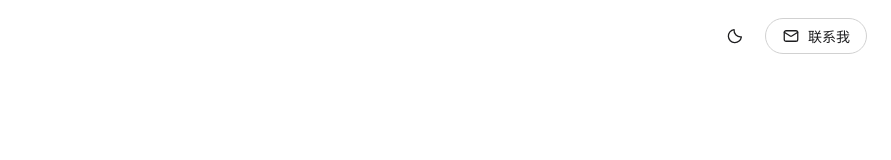
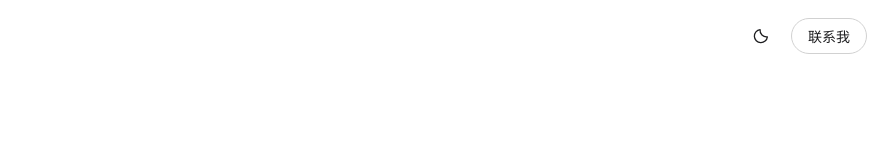
Before and after one commit to rriwen/renwenqian-resume, a React (Vite) app in the folder frontend/: page / in a window 1280 px wide. Shown: the top 160 px of the page, without its empty margins (389-1280 px from the left). Built offline with nearby package versions, Linux system fonts and the light colour scheme.

Commit message:
Remove icon from contact button

```diff
--- a/frontend/src/components/PageToolbar.tsx
+++ b/frontend/src/components/PageToolbar.tsx
@@ -2,7 +2,7 @@ import { useLocation } from 'react-router-dom'
 import { ResumeDownload } from './about/ResumeDownload'
 import { ChatHistory } from './chat/ChatHistory'
 import { useChatStore } from './chat/ChatStoreProvider'
-import { IconMail, IconMoon, IconSun } from './Icons'
+import { IconMoon, IconSun } from './Icons'
 
 type Props = {
   onSelectConversation: (id: string) => void
@@ -25,7 +25,7 @@ export function PageToolbar({ onSelectConversation, showHistory, dark, onToggleT
         <button type="button" className="icon-button" onClick={onToggleTheme} aria-label={dark ? '切换浅色模式' : '切换暗色模式'} title={dark ? '浅色模式' : '暗色模式'}>
           {dark ? <IconSun /> : <IconMoon />}
         </button>
-        <button type="button" className="ui-button page-toolbar-contact" aria-haspopup="dialog" onClick={onOpenContact}><IconMail /><span>联系我</span></button>
+        <button type="button" className="ui-button page-toolbar-contact" aria-haspopup="dialog" onClick={onOpenContact}><span>联系我</span></button>
       </div>
     </header>
   )
```
